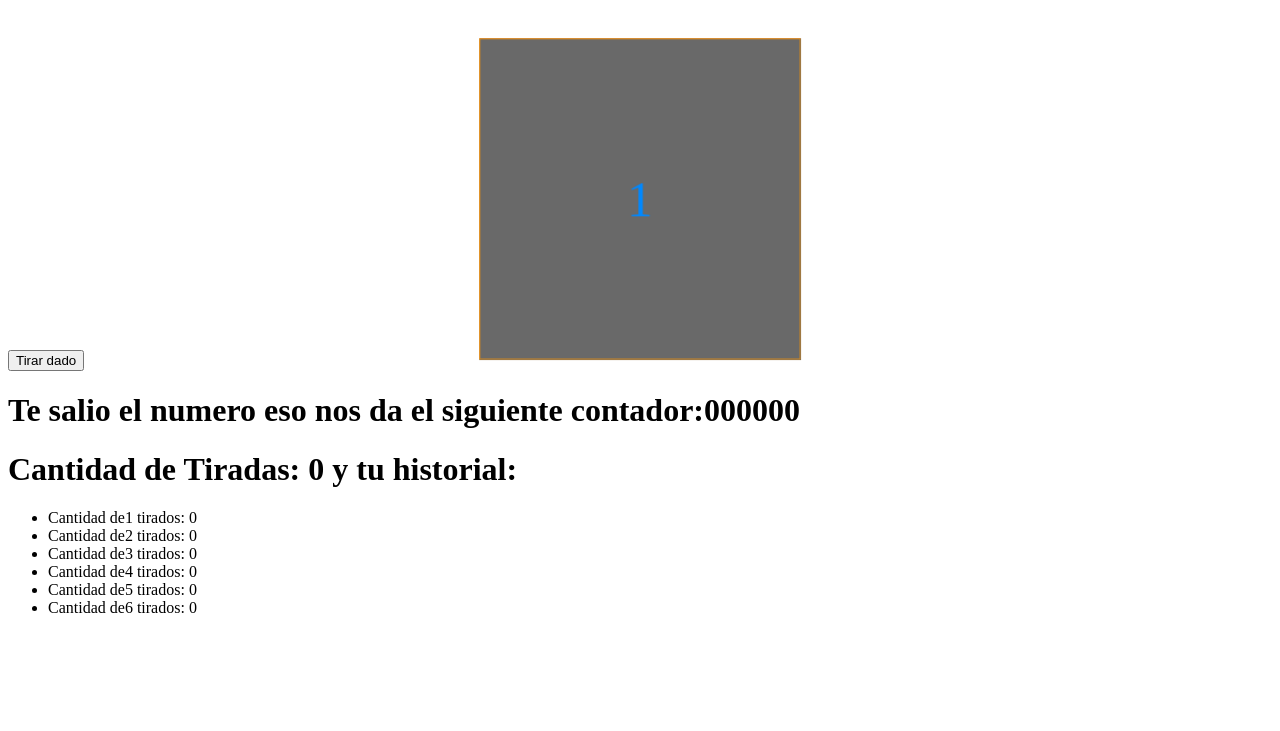
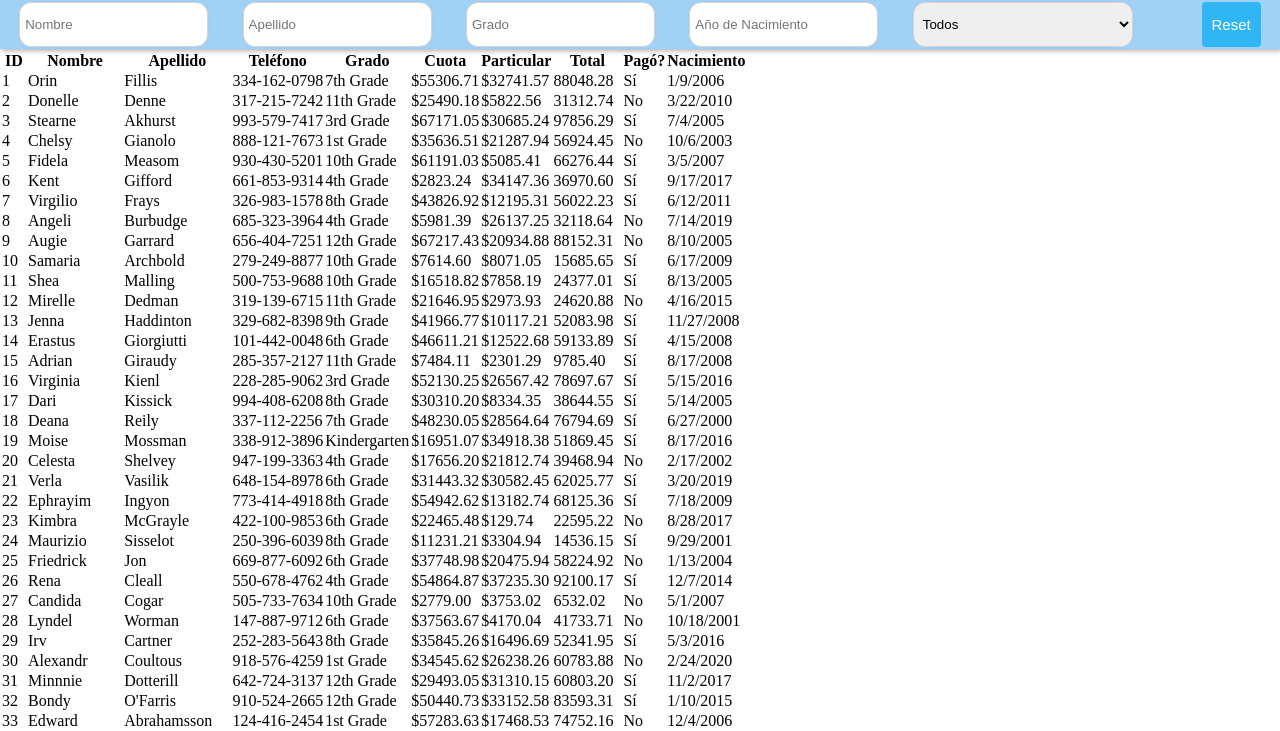
Before and after one commit to DaniLedes99/StudentsTable, a React (Vite) app: page / in a window 1280 px wide. Shown: the top 731 px of the page. Built offline with nearby package versions, Linux system fonts and the light colour scheme.

Commit message:
viendo si comitteo version anterior

```diff
--- a/src/App.jsx
+++ b/src/App.jsx
@@ -1,10 +1,9 @@
-
-import Dado from "./Components/Dado";
+import TableWithFilter from "./Components/TableWithFilter";
 
 function App() {
   return (
     <>
-      <Dado />
+      <TableWithFilter />
     </>
   );
 }
--- a/src/Components/Dado.css
+++ /dev/null
@@ -1,84 +0,0 @@
-
-
-.espacio3D {
-    width: 300px;
-    height: 300px;
-    margin: 3em auto 0 auto;
-    border: 1px solid rgba(0,255,0,0.5);
-    position: relative;
-    /* perspective-origin: center -50%; */
-    perspective: 500px;
-    transform: scale(0.75) translateZ(-150px);
-
-  }
-
-
-
-.cubo3D {
-    width: 100%;
-    height: 100%;
-    position: absolute;
-    transform-style: preserve-3d;
-    transition: transform 1s;
-  }
-
-.cubo3D.tirando {
-    animation: giro 1s;
-
-  }
-
-@keyframes giro {
-    0% {
-      transform:rotateY(0deg) rotateZ(0deg) rotateX(0deg) ;
-    }
-    100% {
-      transform:rotateY(90deg)rotateZ(0deg) rotateX(0deg) ;
-    }
-  }
-
-button:disabled {
-    background-color: #ccc;
-    cursor: not-allowed;
-  }
-.cara {
-    position: absolute;
-    width: 298px;
-    height: 298px;
-    /* background-color: rgba(255,150,0,0.25); */
-    border: 1px solid rgba(255,150,0,0.75);
-    color: #08f;
-    font-size: 3em;
-    text-align: center;
-    line-height: 298px;
-    /* box-shadow: 0px 0px 5px rgba(255,150,0,0.75); */
-  }
-
-.cara1 { /* Frente */
-    transform: translateZ(150px);
-    background-color: dimgrey;
-  }
-
-  .cara2 { /* Atrás */
-    transform: rotateY(180deg) translateZ(150px);
-    background-color: brown;
-  }
-
-.cara3 { /* Izquierda */
-    transform: rotateY(-90deg) translateZ(150px);
-    background-color: chocolate;
-  }
-
-.cara4 { /* derecha */
-    transform: rotateY(90deg) translateZ(150px);
-    background-color: blueviolet;
-  }
-
-.cara5 { /* abajo */
-    transform: rotateX(-90deg) translateZ(150px);
-    background-color: aqua;
-  }
-
-.cara6 { /* arriba */
-    transform: rotateX(90deg) translateZ(150px);
-    background-color: blue;
-  }
--- a/src/Components/Dado.jsx
+++ /dev/null
@@ -1,68 +0,0 @@
-import { useState} from 'react'
-import "./Dado.css"
-
-"https://developer.mozilla.org/en-US/docs/Web/API/CSSStyleDeclaration/setProperty"
-
-function Dado({ lados = 6 }) {
-    const [valor, setValor] = useState();
-    const [contador, setContador] = useState(Array(lados).fill(0));
-    const [cantidadDeTiradas, setCantidadDeTiradas] = useState(0);
-    const [historial, setHistorial] = useState([]);
-    const [tirando, setTirando] = useState(false);
-
-    const tirarDado = () => {
-      if (!tirando) {
-        setTirando(true);
-        setTimeout(() => {
-          const nuevoValor = Math.floor(Math.random() * lados + 1);
-          setValor(nuevoValor);
-          setCantidadDeTiradas(cantidadDeTiradas + 1);
-
-          if (cantidadDeTiradas < 10) {
-            setHistorial([...historial, nuevoValor]);
-            const nuevoContador = [...contador]; // si no pongo los ... no se actualiza el valor
-            nuevoContador[nuevoValor - 1] = nuevoContador[nuevoValor - 1] + 1;
-            setContador(nuevoContador);
-          } else {
-            historial.shift();
-            setHistorial([...historial, nuevoValor]);
-            const nuevoContador = [...contador];
-            nuevoContador[nuevoValor - 1] = nuevoContador[nuevoValor - 1] + 1;
-            setContador(nuevoContador);
-          }
-
-          setTirando(false);
-        }, 1000); // Cambia este valor para ajustar la duración del "lanzamiento"
-      }
-    };
-
-    const stylesheet = document.styleSheets[0];
-    const boxParaRule = [...stylesheet.cssRules]
-console.log(boxParaRule)
-    // const overrideCSSVariable = (key, val) => {
-    //     let root = document.documentElement;
-    //     root.style.setProperty(key, val);
-    //   };
-  return (
-    <div>
-        <div className="espacio3D">
-                <div className={`cubo3D ${tirando ? 'tirando' : ''}`}>
-                    <div className={`cara cara1`}>1</div>
-                    <div className={`cara cara2`}>2</div>
-                    <div className={`cara cara3`}>3</div>
-                    <div className={`cara cara4`}>4</div>
-                    <div className={`cara cara5`}>5</div>
-                    <div className={`cara cara6`}>6</div>
-                </div>
-        </div>
-
-        <button onClick={tirarDado} disabled={tirando}>{tirando ? 'Lanzando...' : 'Tirar dado'}</button>
-        <h1>Te salio el numero {valor} eso nos da el siguiente contador:{contador}</h1>
-        <h1>Cantidad de Tiradas: {cantidadDeTiradas} y tu historial:{historial}</h1>
-        <ul> {contador.map((count, index)=>(<li key={index+1}>Cantidad de{index+1} tirados: {count}</li>))}</ul>
-
-    </div>
-  )
-}
-
-export default Dado
--- a/src/main.css
+++ b/src/main.css
@@ -1,9 +1,3 @@
-:root {
-  --dice-x-final-rotation: 360deg;
-  --dice-y-final-rotation: 90deg;
-  --dice-z-final-rotation: 360deg;
-}
-
 body {
   padding: 0.5rem;
 }
```
